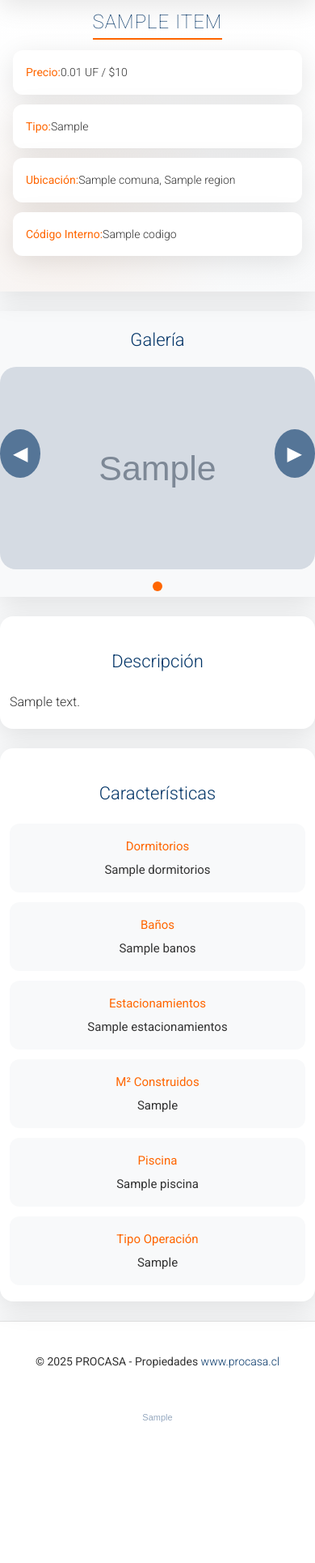
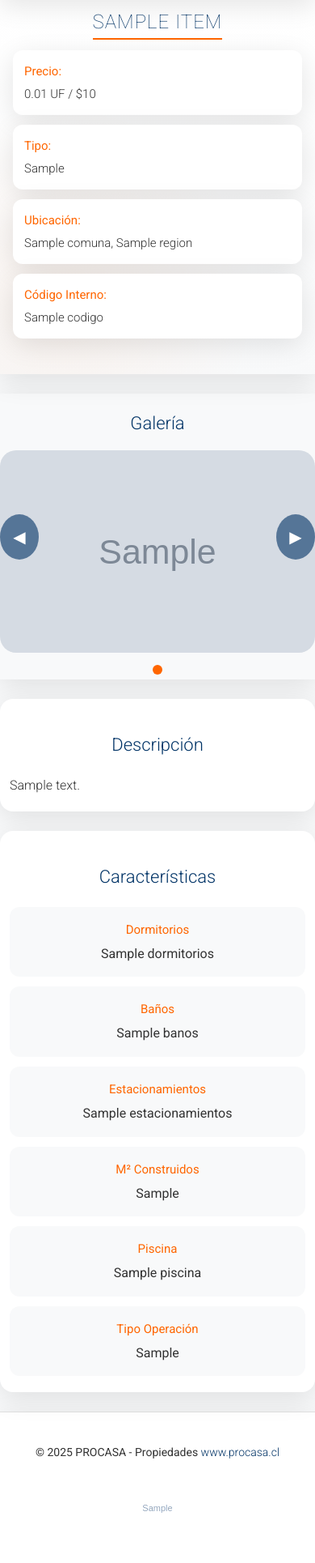
Before and after one commit to pgalleguil/procasa, a Flask app: template templates/cartera_detail.html in a window 390 px wide. Shown: the part 90-2020 px from the top of the page at 81% size. Before the commit the page ends 1846 px from the top, so only its background shows below. Run offline with Flask 3, Linux system fonts and the light colour scheme; the template is opened without the code that fills it: most values are stand-ins (such as "Sample title", 1, 10 or a date in 2020); grey boxes marked "Sample" are stand-in pictures.

Commit message:
Actualización de la app Flask: cambios hmtl version celulares v2

```diff
--- a/templates/cartera_detail.html
+++ b/templates/cartera_detail.html
@@ -337,20 +337,28 @@
             }
             .hero .info-item {
                 padding: 16px;
-                font-size: 14px;
+                font-size: 16px; /* Aumentado para mejor legibilidad y fitting */
                 display: flex;
-                justify-content: space-between;
-                align-items: center;
+                flex-direction: column; /* Column para que el precio quepa sin overflow */
+                align-items: flex-start;
+                gap: 4px; /* Espacio entre label y value */
+                text-align: left; /* Alineado izquierda para naturalidad */
             }
             .hero .info-item strong {
                 margin-bottom: 0;
-                flex: 0 0 auto;
+                font-size: 15px; /* Ligeramente más pequeño para label */
             }
-            .hero .info-item::after { /* Ajuste para shimmer en flex */
+            .hero .info-item::after { /* Shimmer ajustado para column */
                 content: '';
-                flex: 1;
-                margin-left: 8px;
+                position: absolute;
+                top: 0;
+                left: -100%;
+                width: 100%;
+                height: 100%;
+                background: linear-gradient(90deg, transparent, rgba(255,255,255,0.4), transparent);
+                transition: left 0.6s var(--ease-kinetic);
             }
+            .hero .info-item:hover::after { left: 100%; }
             .carousel img { height: 280px; }
             .gallery {
                 max-width: 100%;
@@ -365,6 +373,7 @@
                 padding: 16px;
                 min-width: 48px;
                 min-height: 48px;
+                font-size: 20px; /* Ajustado para touch */
             }
             .carousel-dots {
                 margin-top: 8px;
@@ -395,6 +404,9 @@
             }
             .feature-item {
                 padding: 16px;
+                font-size: 16px; /* Uniformizado */
+            }
+            .feature-item strong {
                 font-size: 15px;
             }
             .feature-item:hover {
@@ -412,6 +424,10 @@
             .carousel img { height: 250px; }
             .section { padding: 20px 12px; }
             .gallery h2, .section h2 { font-size: 22px; }
+            .hero .info-item {
+                font-size: 15px;
+                padding: 14px;
+            }
         }
     </style>
 </head>
@@ -464,16 +480,25 @@
             carousel.style.transform = `translateX(-${currentIndex * 100}%)`;
             Array.from(dots.children).forEach((dot, index) => dot.classList.toggle('active', index === currentIndex));
         }
-        // Swipe en mobile
+        // Swipe en mobile (mejorado: siempre activo, con preventDefault para evitar scroll)
         let startX = 0;
-        if (window.innerWidth <= 768) {
-            carousel.addEventListener('touchstart', e => startX = e.touches[0].clientX);
-            carousel.addEventListener('touchend', e => {
-                let endX = e.changedTouches[0].clientX;
-                if (startX - endX > 50) moveCarousel(1);
-                if (endX - startX > 50) moveCarousel(-1);
-            });
-        }
+        let startY = 0;
+        carousel.addEventListener('touchstart', e => {
+            startX = e.touches[0].clientX;
+            startY = e.touches[0].clientY;
+            e.preventDefault();
+        }, { passive: false });
+        carousel.addEventListener('touchend', e => {
+            let endX = e.changedTouches[0].clientX;
+            let endY = e.changedTouches[0].clientY;
+            let diffX = startX - endX;
+            let diffY = Math.abs(startY - endY);
+            if (Math.abs(diffX) > 50 && diffY < 50) { // Horizontal swipe only
+                if (diffX > 0) moveCarousel(1);
+                else moveCarousel(-1);
+            }
+            e.preventDefault();
+        }, { passive: false });
     </script>
     {% endif %}
 
```
